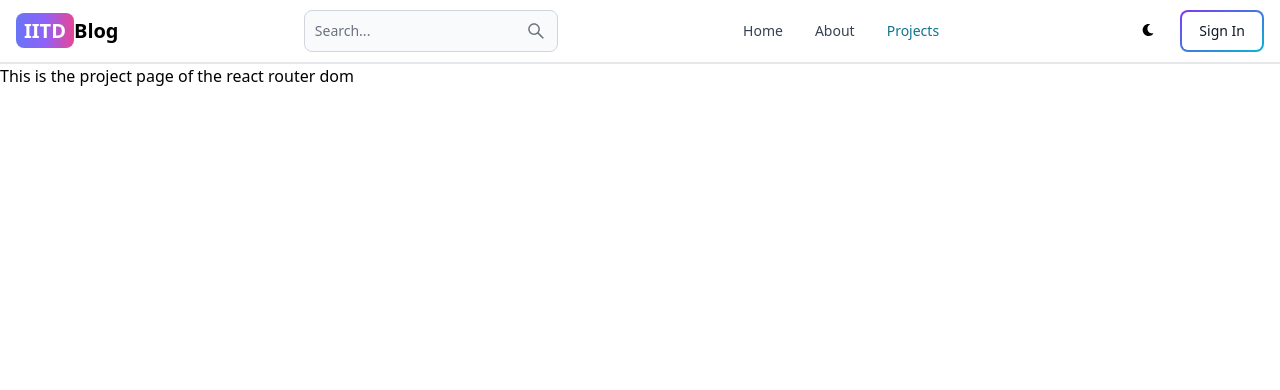
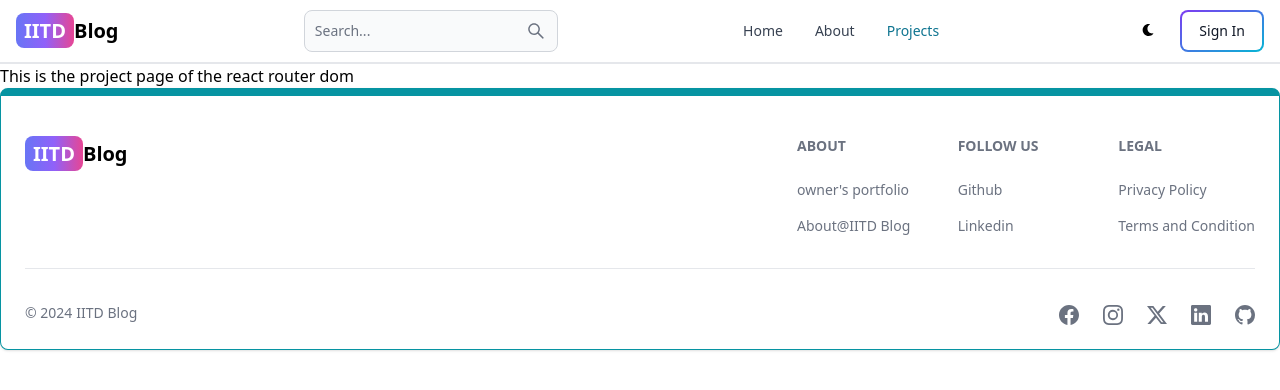
Before and after one commit to codehub19/mern-blog, a React (Vite) app in the folder client/: page /projects in a window 1280 px wide. Shown: the top 390 px of the page. Built offline with nearby package versions, Linux system fonts and the light colour scheme.

Commit message:
create and add the footer component

```diff
--- a/client/src/App.jsx
+++ b/client/src/App.jsx
@@ -7,6 +7,7 @@
 import SignUp from './pages/SignUp';
 import Dashboard from './pages/Dashboard';
 import Projects from './pages/Projects';
+import FooterCom from './components/Footer';
 
 export default function App() {
   return (
@@ -20,6 +21,7 @@
         <Route path='/dashboard' element= {<Dashboard/>}/>
         <Route path='/projects' element= {<Projects/>}/>
       </Routes>
+      <FooterCom></FooterCom>
     </BrowserRouter>
   );
 }
--- /dev/null
+++ b/client/src/components/Footer.jsx
@@ -0,0 +1,66 @@
+import React from 'react';
+import {Footer} from 'flowbite-react';
+import { Link } from 'react-router-dom';
+import {BsFacebook, BsInstagram, BsTwitterX, BsLinkedin, BsGithub} from 'react-icons/bs'
+export default function FooterCom() {
+  return (
+    <Footer container className='border border-t-8 border-teal-500'>
+        <div className='w-full max-w-7xl mx-auto'>
+            <div className='grid w-full justify-between sm:flex md:grid-cols-1'>
+                <div className='mt-5'>
+                    <Link to={"/"} className='self-center whitespace-nowrap text-sm sm:text-xl font-semibold dark:text-white'>
+                    <span className='px-2 py-1 bg-gradient-to-r from-indigo-500 via-purple-500 to-pink-500 rounded-lg text-white'>IITD</span>
+                    Blog
+                    </Link>
+                </div>
+                <div className='grid grid-cols-2 gap-8 mt-4 sm:grid-cols-3 sm:gap-6'>
+                    <div>
+                        <Footer.Title title='About'/>
+                        <Footer.LinkGroup col>
+                            <Footer.Link href='https://codehub19.github.io/my_portfolio/' target='blank' rel='noopener noreferrer'>
+                                owner's portfolio
+                            </Footer.Link>
+                            <Footer.Link href='/about' target='blank' rel='noopener noreferrer'>
+                                About@IITD Blog
+                            </Footer.Link>
+                        </Footer.LinkGroup>
+                    </div>
+                    <div>
+                        <Footer.Title title='Follow us'/>
+                        <Footer.LinkGroup col>
+                            <Footer.Link href='https://codehub19.github.io/' target='blank' rel='noopener noreferrer'>
+                                Github
+                            </Footer.Link>
+                            <Footer.Link href='#'>
+                                Linkedin
+                            </Footer.Link>
+                        </Footer.LinkGroup>
+                    </div>
+                    <div>
+                        <Footer.Title title='Legal'/>
+                        <Footer.LinkGroup col>
+                            <Footer.Link href='#' >
+                                Privacy Policy
+                            </Footer.Link>
+                            <Footer.Link href='#'>
+                                Terms and Condition
+                            </Footer.Link>
+                        </Footer.LinkGroup>
+                    </div>
+                </div>
+            </div>
+            <Footer.Divider/>
+            <div className='w-full sm:flex sm:items-center sm:justify-between'>
+                <Footer.Copyright href='#' by='IITD Blog' year={new Date().getFullYear()}/>
+                <div className='flex gap-6 sm:mt-1 mt-4 sm:justify-center'>
+                    <Footer.Icon href='#' icon={BsFacebook}/>
+                    <Footer.Icon href='#' icon={BsInstagram}/>
+                    <Footer.Icon href='#' icon={BsTwitterX}/>
+                    <Footer.Icon href='#' icon={BsLinkedin}/>
+                    <Footer.Icon href='https://codehub19.github.io/' icon={BsGithub}/>
+                </div>
+            </div>
+        </div>
+    </Footer>
+  );
+}
```
